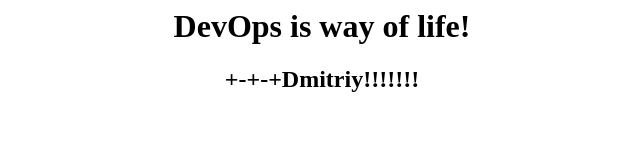
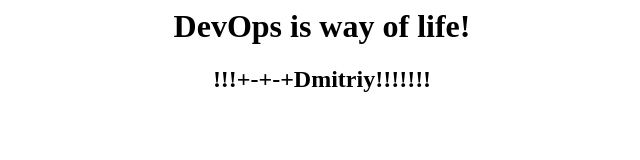
Before and after one commit to DmitriyPro/first-project-AWS-Docker, a plain HTML site: page index.html in a window 1280 px wide. Shown: the full height of the page, 318-958 px from the left. Drawn offline with Linux system fonts and the light colour scheme.

Commit message:
appendedddd

```diff
--- a/index.html
+++ b/index.html
@@ -4,6 +4,6 @@
   </head>
   <body>
     <h1 align="center"> DevOps is way of life! </h1>
-    <h2 align="center"> +-+-+Dmitriy!!!!!!! </h2>
+    <h2 align="center"> !!!+-+-+Dmitriy!!!!!!! </h2>
   </body>
 </html>
```
